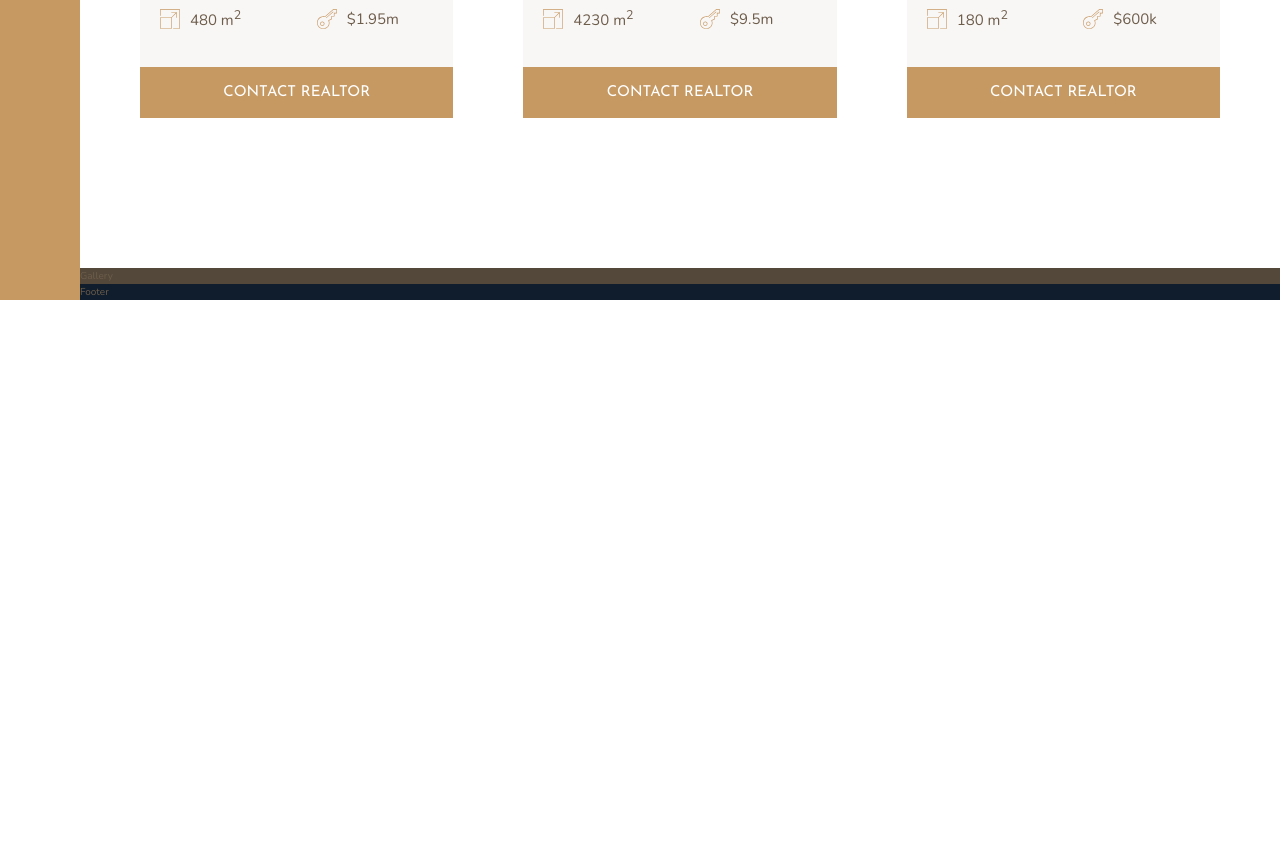
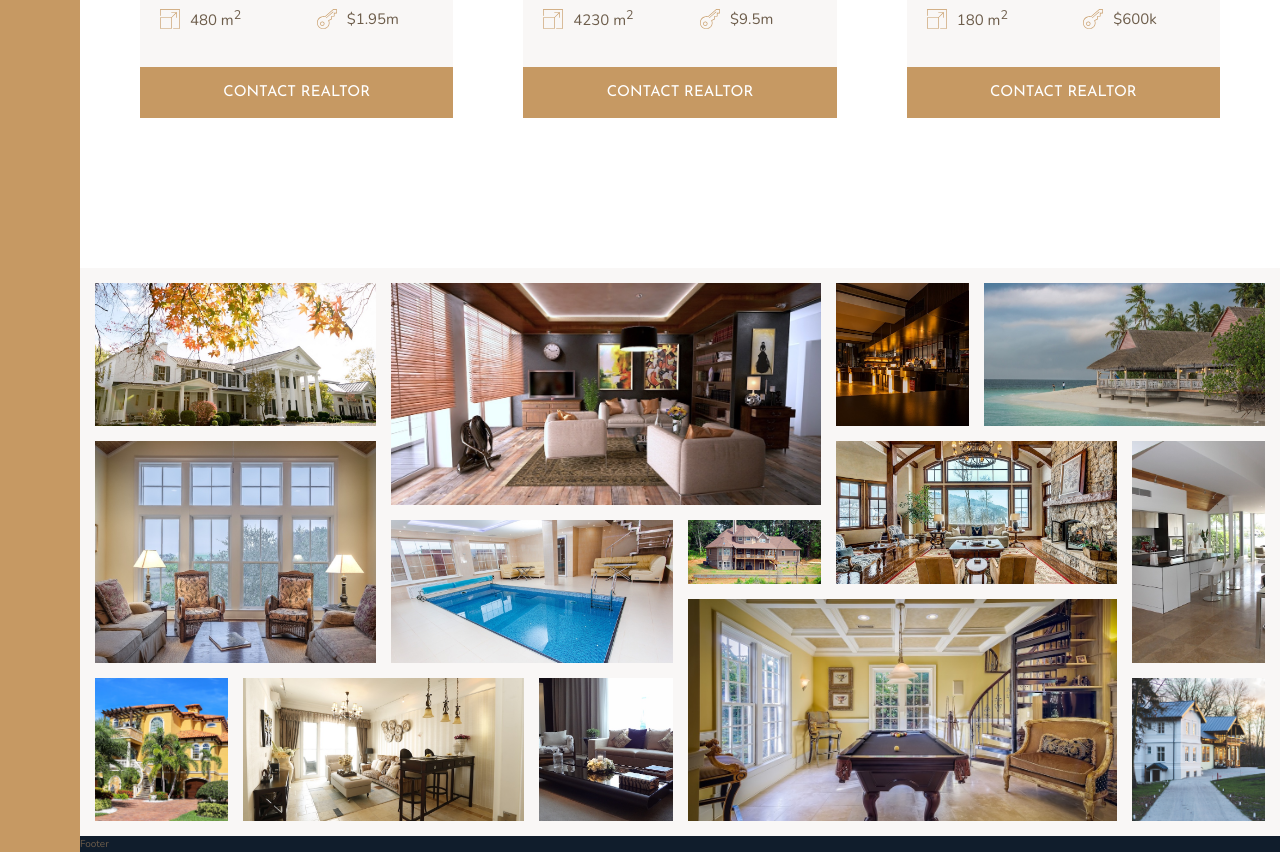
Before and after one commit to elizabethhyer/nexter-css-grid, a website: page index.html in a window 1280 px wide. Shown: the part 2804-3656 px from the top of the page. Before the commit the page ends 3104 px from the top, so only its background shows below. Drawn offline with nearby package versions, Linux system fonts and the light colour scheme.

Commit message:
Built image gallery

```diff
--- a/index.html
+++ b/index.html
@@ -299,7 +299,63 @@
         <button class="btn home__btn">Contact realtor</button>
       </div>
     </section>
-    <section class="gallery">Gallery</section>
+    <section class="gallery">
+      <figure class="gallery__item gallery__item--1">
+        <img src="img/gal-1.jpeg" alt="Gallery image" class="gallery__img" />
+      </figure>
+
+      <figure class="gallery__item gallery__item--2">
+        <img src="img/gal-2.jpeg" alt="Gallery image" class="gallery__img" />
+      </figure>
+
+      <figure class="gallery__item gallery__item--3">
+        <img src="img/gal-3.jpeg" alt="Gallery image" class="gallery__img" />
+      </figure>
+
+      <figure class="gallery__item gallery__item--4">
+        <img src="img/gal-4.jpeg" alt="Gallery image" class="gallery__img" />
+      </figure>
+
+      <figure class="gallery__item gallery__item--5">
+        <img src="img/gal-5.jpeg" alt="Gallery image" class="gallery__img" />
+      </figure>
+
+      <figure class="gallery__item gallery__item--6">
+        <img src="img/gal-6.jpeg" alt="Gallery image" class="gallery__img" />
+      </figure>
+
+      <figure class="gallery__item gallery__item--7">
+        <img src="img/gal-7.jpeg" alt="Gallery image" class="gallery__img" />
+      </figure>
+
+      <figure class="gallery__item gallery__item--8">
+        <img src="img/gal-8.jpeg" alt="Gallery image" class="gallery__img" />
+      </figure>
+
+      <figure class="gallery__item gallery__item--9">
+        <img src="img/gal-9.jpeg" alt="Gallery image" class="gallery__img" />
+      </figure>
+
+      <figure class="gallery__item gallery__item--10">
+        <img src="img/gal-10.jpeg" alt="Gallery image" class="gallery__img" />
+      </figure>
+
+      <figure class="gallery__item gallery__item--11">
+        <img src="img/gal-11.jpeg" alt="Gallery image" class="gallery__img" />
+      </figure>
+
+      <figure class="gallery__item gallery__item--12">
+        <img src="img/gal-12.jpeg" alt="Gallery image" class="gallery__img" />
+      </figure>
+
+      <figure class="gallery__item gallery__item--13">
+        <img src="img/gal-13.jpeg" alt="Gallery image" class="gallery__img" />
+      </figure>
+
+      <figure class="gallery__item gallery__item--14">
+        <img src="img/gal-14.jpeg" alt="Gallery image" class="gallery__img" />
+      </figure>
+    </section>
     <footer class="footer">Footer</footer>
   </body>
 </html>
--- a/sass/_gallery.scss
+++ b/sass/_gallery.scss
@@ -1,4 +1,88 @@
 .gallery {
-  background-color: $color-grey-dark-1;
+  background-color: $color-grey-light-1;
   grid-column: full-start / full-end;
+  display: grid;
+  grid-template-columns: repeat(8, 1fr);
+  grid-template-rows: repeat(7, 5vw);
+  grid-gap: 1.5rem;
+  padding: 1.5rem;
+
+  &__item {
+    &--1 {
+      grid-row: 1 / span 2;
+      grid-column: 1 / span 2;
+    }
+
+    &--2 {
+      grid-row: 1 / span 3;
+      grid-column: 3 / span 3;
+    }
+
+    &--3 {
+      grid-row: 1 / span 2;
+      grid-column: 6 / span 1;
+    }
+
+    &--4 {
+      grid-row: 1 / span 2;
+      grid-column: 7 / span 2;
+    }
+
+    &--5 {
+      grid-row: 3 / span 3;
+      grid-column: 1 / span 2;
+    }
+
+    &--6 {
+      grid-row: 4 / span 2;
+      grid-column: 3 / span 2;
+    }
+
+    &--7 {
+      grid-row: 4 / span 1;
+      grid-column: 5 / span 1;
+    }
+
+    &--8 {
+      grid-row: 3 / span 2;
+      grid-column: 6 / span 2;
+    }
+
+    &--9 {
+      grid-row: 3 / span 3;
+      grid-column: 8 / span 1;
+    }
+
+    &--10 {
+      grid-row: 6 / span 2;
+      grid-column: 1 / span 1;
+    }
+
+    &--11 {
+      grid-row: 6 / span 2;
+      grid-column: 2 / span 2;
+    }
+
+    &--12 {
+      grid-row: 6 / span 2;
+      grid-column: 4 / span 1;
+    }
+
+    &--13 {
+      grid-row: 5 / span 3;
+      grid-column: 5 / span 3;
+    }
+
+    &--14 {
+      grid-row: 6 / span 2;
+      grid-column: 8 / span 1;
+    }
+  }
+
+  &__img {
+    width: 100%;
+    height: 100%;
+    object-fit: cover;
+    display: block;
+  }
 }
```
Also changed, not shown: css/style.css.
